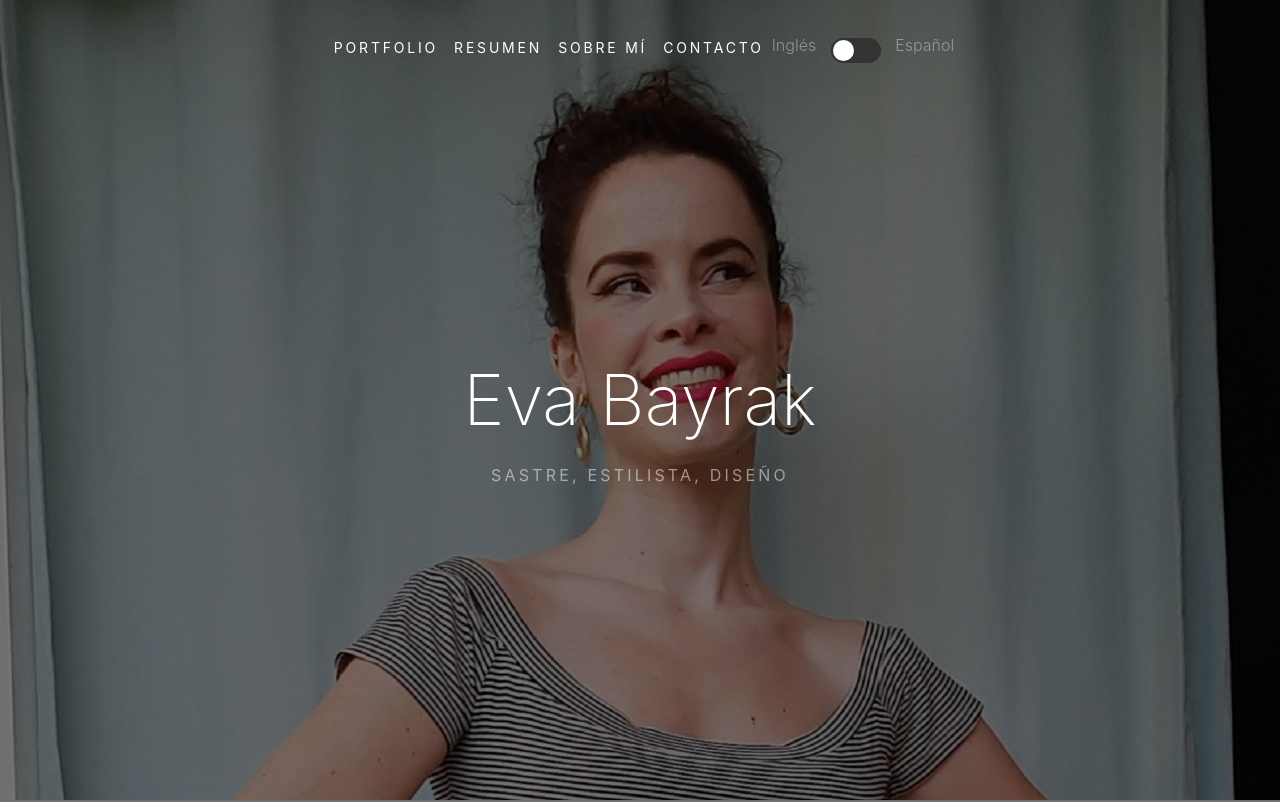
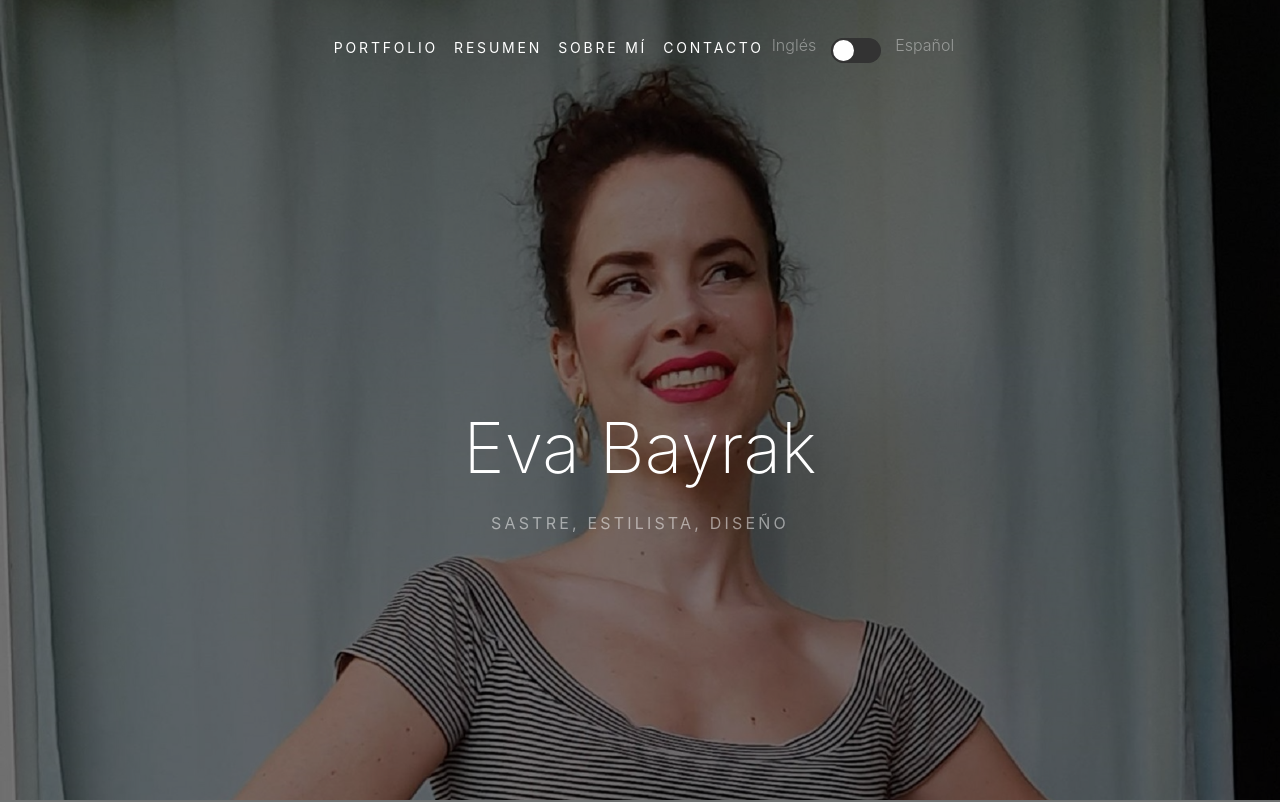
Before and after one commit to andayanda/rezume-master, a plain HTML site: page es/index.html in a window 1280 px wide. Shown: the top 802 px of the page. Drawn offline with nearby package versions, Linux system fonts and the light colour scheme; files whose address does not match are found by name.

Commit message:
bajado el título un poco pq a la derecha queda mal

```diff
--- a/es/index.html
+++ b/es/index.html
@@ -54,10 +54,10 @@
 	<section class="site-hero" style="background-image: url(../images/eva.jpg);" id="section-home"
 		data-stellar-background-ratio="0.5">
 		<div class="container">
-			<div class="row intro-text align-items-center justify-content-center">
+			<div class="row intro-text align-items-center justify-content-center pt-5">
 				<div class="col-md-10 text-center pt-5">
 
-					<h1 class="site-heading site-animate">Eva Bayrak <strong class="d-block"></strong></h1>
+					<h1 class="site-heading site-animate pt-5">Eva Bayrak <strong class="d-block"></strong></h1>
 					<strong class="d-block text-white text-uppercase letter-spacing">Sastre, Estilista, Diseño</strong>
 
 				</div>
```
Also changed, not shown: index.html (+2 -2 lines).
